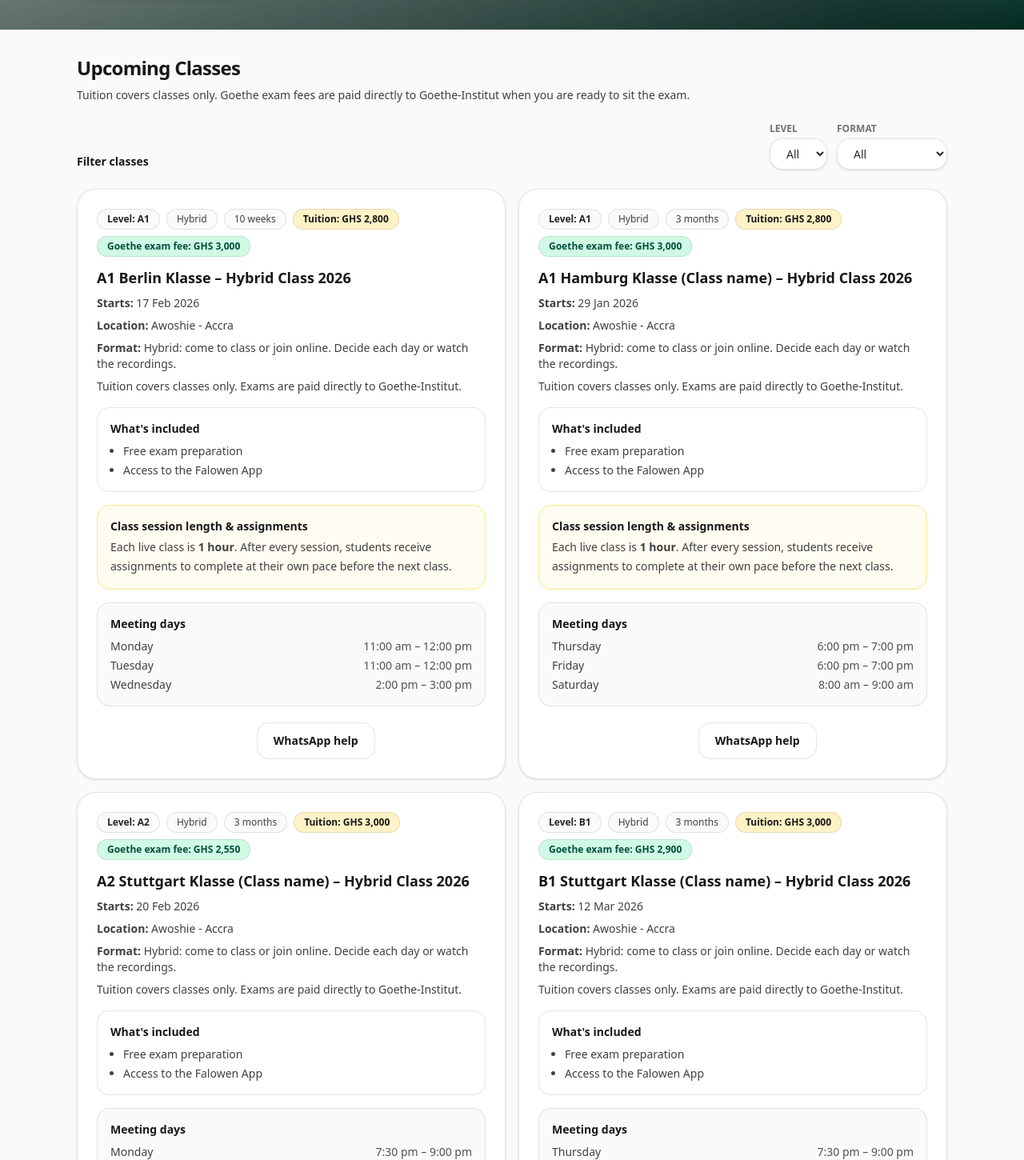
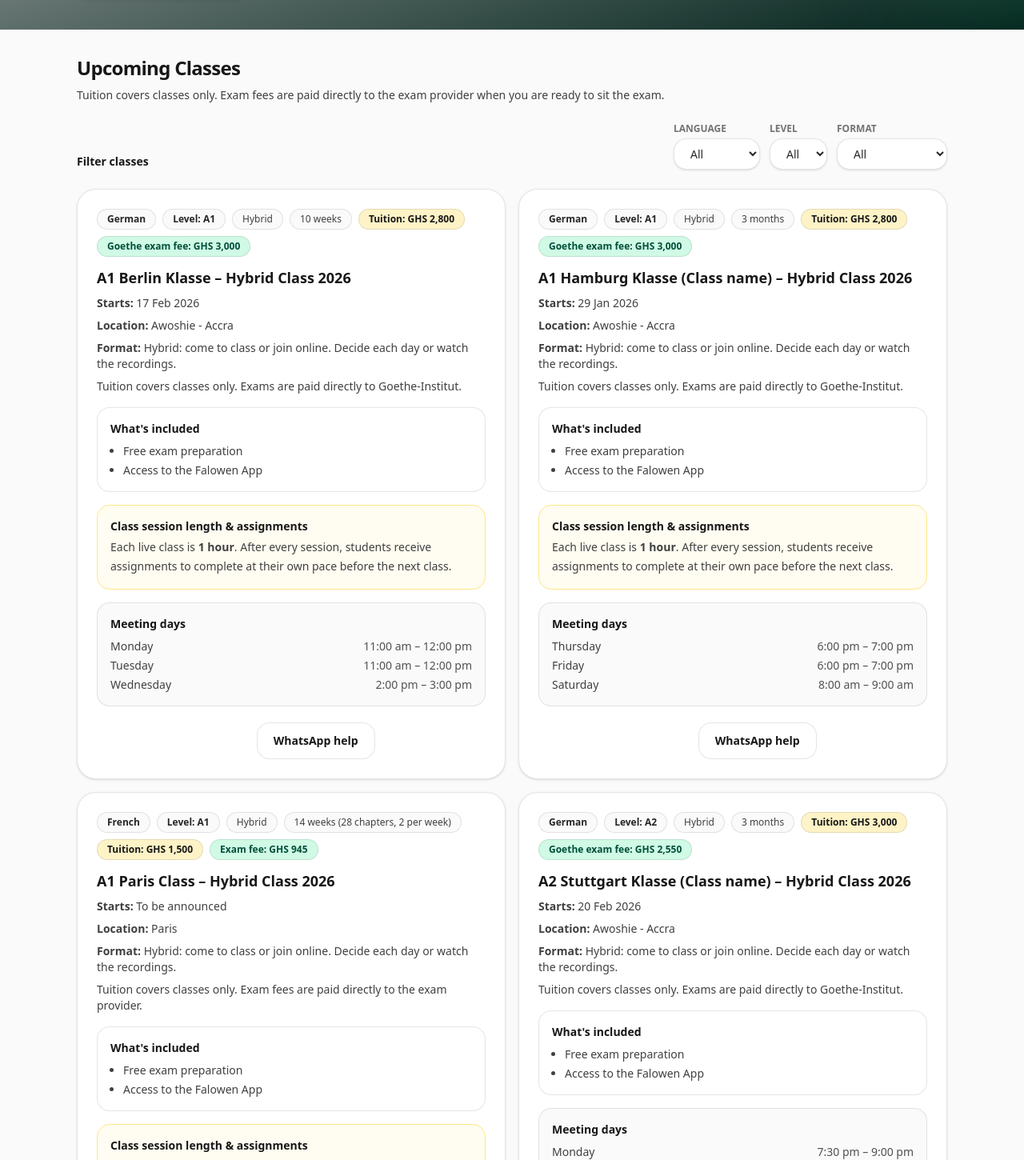
Before and after one commit to learngermanghana/learngermanghana-site, a Next.js app: page /classes in a window 1280 px wide. Shown: the part 380-1830 px from the top of the page at 80% size. Built offline with nearby package versions, Linux system fonts and the light colour scheme.

Commit message:
Add per-class tuition and exam fees

```diff
--- a/src/app/classes/page.tsx
+++ b/src/app/classes/page.tsx
@@ -49,8 +49,14 @@ function getFormatLabel(format: string) {
 }
 
 export default function ClassesPage() {
+  const [selectedLanguage, setSelectedLanguage] = useState("All");
   const [selectedLevel, setSelectedLevel] = useState("All");
   const [selectedFormat, setSelectedFormat] = useState("All");
+
+  const languages = useMemo(
+    () => ["All", ...Array.from(new Set(upcomingClasses.map((item) => item.language)))],
+    []
+  );
 
   const levels = useMemo(
     () => ["All", ...Array.from(new Set(upcomingClasses.map((item) => item.level)))],
@@ -65,12 +71,13 @@ export default function ClassesPage() {
   const filteredClasses = useMemo(
     () =>
       upcomingClasses.filter((item) => {
+        const languageMatch = selectedLanguage === "All" || item.language === selectedLanguage;
         const levelMatch = selectedLevel === "All" || item.level === selectedLevel;
         const formatMatch = selectedFormat === "All" || getFormatLabel(item.format) === selectedFormat;
 
-        return levelMatch && formatMatch;
+        return languageMatch && levelMatch && formatMatch;
       }),
-    [selectedLevel, selectedFormat]
+    [selectedLanguage, selectedLevel, selectedFormat]
   );
 
   return (
@@ -140,12 +147,26 @@ export default function ClassesPage() {
           </div>
 
           <p className="mt-2 text-sm text-neutral-700">
-            Tuition covers classes only. Goethe exam fees are paid directly to Goethe-Institut when you are ready
-            to sit the exam.
+            Tuition covers classes only. Exam fees are paid directly to the exam provider when you are ready to sit
+            the exam.
           </p>
           <div className="mt-6 flex flex-col gap-3 sm:flex-row sm:items-end sm:justify-between">
             <div className="text-sm font-semibold text-neutral-900">Filter classes</div>
             <div className="flex flex-col gap-3 sm:flex-row">
+              <label className="flex flex-col gap-1 text-xs font-semibold uppercase text-neutral-500">
+                Language
+                <select
+                  value={selectedLanguage}
+                  onChange={(event) => setSelectedLanguage(event.target.value)}
+                  className="rounded-2xl border border-black/10 bg-white px-4 py-2 text-sm font-medium text-neutral-800 shadow-sm focus:outline-none focus:ring-2 focus:ring-brand-500"
+                >
+                  {languages.map((language) => (
+                    <option key={language} value={language}>
+                      {language}
+                    </option>
+                  ))}
+                </select>
+              </label>
               <label className="flex flex-col gap-1 text-xs font-semibold uppercase text-neutral-500">
                 Level
                 <select
@@ -180,13 +201,19 @@ export default function ClassesPage() {
           <div className="mt-6 grid gap-4 lg:grid-cols-2">
             {filteredClasses.map((c) => {
               const tuition = tuitionFeesGHS[c.level];
-              const examFee = goetheExamFeesGHS[c.level];
+              const examFee = c.examFee ?? goetheExamFeesGHS[c.level];
               const formatLabel = getFormatLabel(c.format);
               const isAlwaysOpen = c.startDate === "Always open";
+              const effectiveTuition = c.tuitionFee ?? tuition;
+              const examFeeLabel = c.language === "German" ? "Goethe exam fee" : "Exam fee";
+              const examFeeDisplay = examFee ? money(examFee) : c.language === "German" ? "Check Goethe" : "Check exam";
 
               return (
                 <div key={c.id} className="rounded-3xl border border-black/10 bg-white p-6 shadow-sm">
                   <div className="flex flex-wrap items-center gap-2">
+                    <span className="rounded-full border border-black/10 bg-neutral-50 px-3 py-1 text-xs font-semibold text-neutral-800">
+                      {c.language}
+                    </span>
                     <span className="rounded-full border border-black/10 bg-neutral-50 px-3 py-1 text-xs font-semibold text-neutral-800">
                       Level: {c.level}
                     </span>
@@ -202,10 +229,10 @@ export default function ClassesPage() {
                       </span>
                     ) : null}
                     <span className="rounded-full border border-black/10 bg-amber-100 px-3 py-1 text-xs font-semibold text-neutral-900">
-                      Tuition: {tuition ? money(tuition) : "Check in Falowen"}
+                      Tuition: {effectiveTuition ? money(effectiveTuition) : "Check in Falowen"}
                     </span>
                     <span className="rounded-full border border-black/10 bg-emerald-100 px-3 py-1 text-xs font-semibold text-emerald-900">
-                      Goethe exam fee: {examFee ? money(examFee) : "Check Goethe"}
+                      {examFeeLabel}: {examFeeDisplay}
                     </span>
                   </div>
 
@@ -224,7 +251,10 @@ export default function ClassesPage() {
                   </div>
 
                   <div className="mt-2 text-sm text-neutral-700">
-                    Tuition covers classes only. Exams are paid directly to Goethe-Institut.
+                    Tuition covers classes only.{" "}
+                    {c.language === "German"
+                      ? "Exams are paid directly to Goethe-Institut."
+                      : "Exam fees are paid directly to the exam provider."}
                   </div>
 
                   <div className="mt-4 rounded-2xl border border-black/10 bg-white p-4">
--- a/src/app/page.tsx
+++ b/src/app/page.tsx
@@ -163,7 +163,7 @@ export default async function HomePage() {
                   <div className="absolute inset-0 bg-gradient-to-t from-black/65 via-black/20 to-transparent" />
 
                   <div className="absolute left-5 top-5 rounded-full bg-black/45 px-4 py-2 text-xs font-semibold text-white ring-1 ring-white/20">
-                    Upcoming class • {nextClass.level}
+                    Upcoming class • {nextClass.language} • {nextClass.level}
                   </div>
                 </div>
 
--- a/src/data/content.ts
+++ b/src/data/content.ts
@@ -45,6 +45,7 @@ export const goetheExamLinks: Partial<Record<ClassLevel, { label: string; href:
 export type ClassItem = {
   id: string;
   title: string;
+  language: "German" | "French";
   level: ClassLevel;
   location: string;
   startDate: string; // ISO date or "TBA"
@@ -53,6 +54,8 @@ export type ClassItem = {
   scheduleSummary: string;
   meetingDays: { day: string; time: string }[];
   bonus: string[];
+  tuitionFee?: number;
+  examFee?: number;
   brochureUrl?: string;
   tutor?: string;
 };
@@ -61,6 +64,7 @@ export const upcomingClasses: ClassItem[] = [
   {
     id: "A1-berlin-2026-02-17",
     title: "A1 Berlin Klasse – Hybrid Class 2026",
+    language: "German",
     level: "A1",
     location: "Awoshie - Accra",
     startDate: "2026-02-17",
@@ -77,6 +81,7 @@ export const upcomingClasses: ClassItem[] = [
   {
     id: "A1-hamburg-2026-01-29",
     title: "A1 Hamburg Klasse (Class name) – Hybrid Class 2026",
+    language: "German",
     level: "A1",
     location: "Awoshie - Accra",
     startDate: "2026-01-29",
@@ -91,8 +96,27 @@ export const upcomingClasses: ClassItem[] = [
     bonus: ["Free exam preparation", "Access to the Falowen App"],
   },
   {
+    id: "A1-paris-2026-tba",
+    title: "A1 Paris Class – Hybrid Class 2026",
+    language: "French",
+    level: "A1",
+    location: "Paris",
+    startDate: "TBA",
+    format: "Hybrid: come to class or join online. Decide each day or watch the recordings.",
+    duration: "14 weeks (28 chapters, 2 per week)",
+    scheduleSummary: "2x per week",
+    meetingDays: [
+      { day: "Saturday", time: "6:00 pm – 7:00 pm" },
+      { day: "Sunday", time: "6:00 pm – 7:00 pm" },
+    ],
+    bonus: ["Free exam preparation", "Access to the Falowen App"],
+    tuitionFee: 1500,
+    examFee: 945,
+  },
+  {
     id: "A2-stuttgart-2026-02-20",
     title: "A2 Stuttgart Klasse (Class name) – Hybrid Class 2026",
+    language: "German",
     level: "A2",
     location: "Awoshie - Accra",
     startDate: "2026-02-20",
@@ -109,6 +133,7 @@ export const upcomingClasses: ClassItem[] = [
   {
     id: "B1-stuttgart-2026-03-12",
     title: "B1 Stuttgart Klasse (Class name) – Hybrid Class 2026",
+    language: "German",
     level: "B1",
     location: "Awoshie - Accra",
     startDate: "2026-03-12",
@@ -124,6 +149,7 @@ export const upcomingClasses: ClassItem[] = [
   {
     id: "B2-self-learning-2026",
     title: "B2 Self-Learning (Falowen App) – AI + Email Tutor Support",
+    language: "German",
     level: "B2",
     location: "Online",
     startDate: "Always open",
@@ -137,6 +163,7 @@ export const upcomingClasses: ClassItem[] = [
   {
     id: "C1-self-learning-2026",
     title: "C1 Self-Learning (Falowen App) – AI + Email Tutor Support",
+    language: "German",
     level: "C1",
     location: "Online",
     startDate: "Always open",
```
